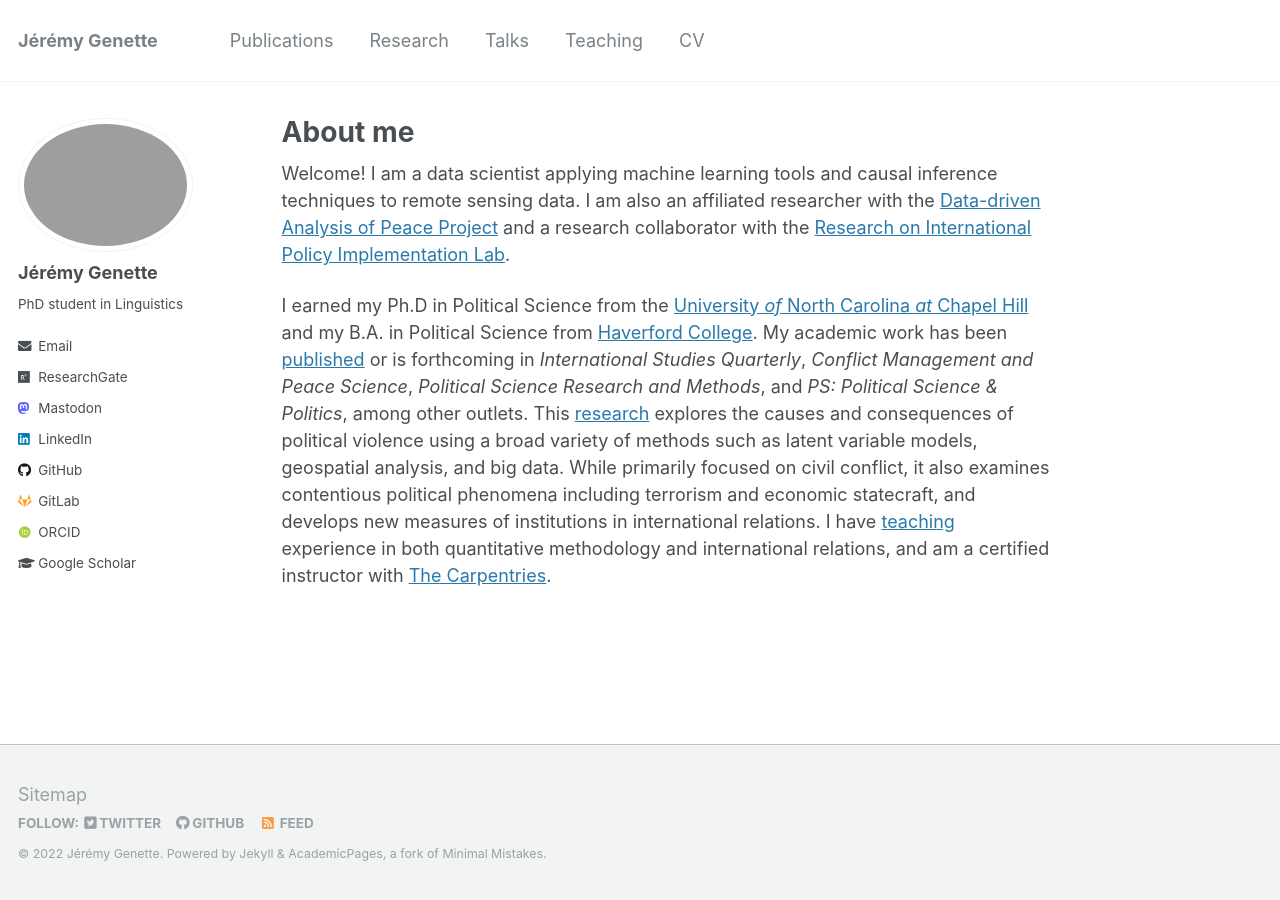
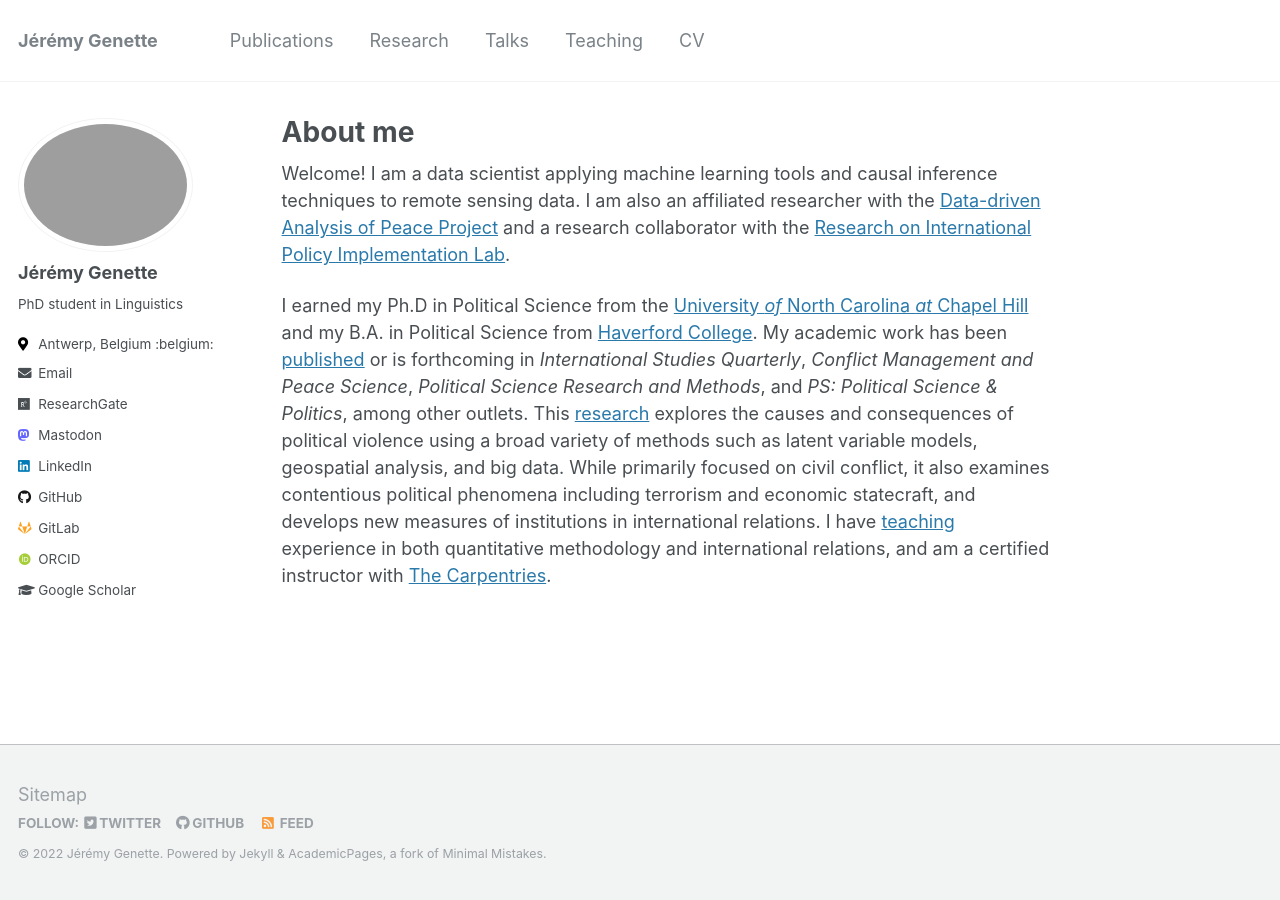
Before and after one commit to jgenette/jgenette.github.io, a Jekyll site: the page built from _pages/about.md, in a window 1280 px wide. Built offline with Jekyll 4.4.1, drawn with Linux system fonts in a browser that asks for light colours; some web fonts are replaced; some of the changed lines change nothing that is shown.

Commit message:
Update _config.yml

```diff
--- a/_config.yml
+++ b/_config.yml
@@ -85,7 +85,7 @@ author:
   name             : "Jérémy Genette"
   avatar           : "p"
   bio              : "PhD student in Linguistics"
-  location         :
+  location         : "Antwerp, Belgium :belgium:"
   employer         :
   pubmed           :
   orcid            : ""
@@ -99,15 +99,15 @@ author:
   flickr           :
   facebook         :
   foursquare       :
-  github           : "jayrobwilliams"
-  gitlab           : "jayrobwilliams"
+  github           : ""
+  gitlab           : ""
   google_plus      :
   keybase          :
   instagram        :
   impactstory      : #"https://profiles.impactstory.org/u/xxxx-xxxx-xxxx-xxxx"
   lastfm           :
   linkedin         : "jayrobwilliams"
-  mastodon         : "fosstodon.org/@jayrobw"
+  mastodon         : "https://www.linkedin.com/in/jérémy-genette-ʒeʀemi-ʒənɛt-843185253/"
   pinterest        :
   soundcloud       :
   stackoverflow    : #"https://stackoverflow.com/users/10912314/jayrobwilliams"
```
